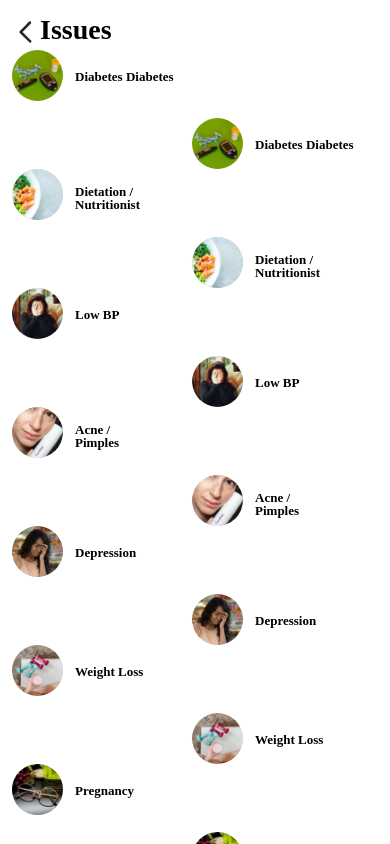
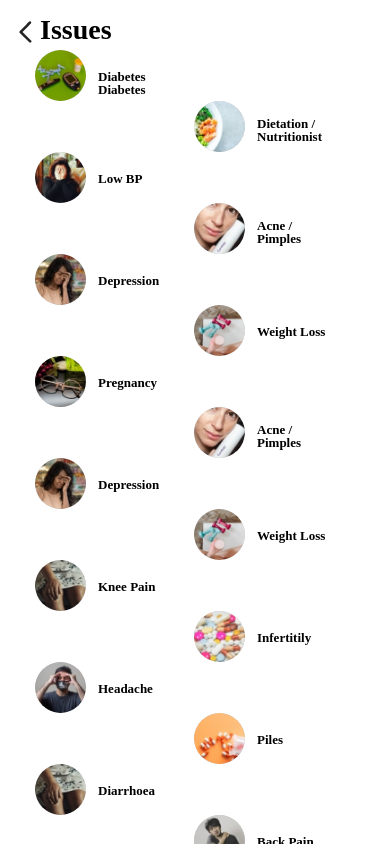
Before and after one commit to Sarveshwins/Patients-App, a React Native app: screen /Issues in a window 390 px wide. Shown: the top 844 px of the page. Built offline with nearby package versions, Linux system fonts and the light colour scheme.

Commit message:
few bug fixed

```diff
--- a/components/SearchComponents/Components/TrendingSpecialist.js
+++ b/components/SearchComponents/Components/TrendingSpecialist.js
@@ -117,7 +117,7 @@
       <ScrollView horizontal={true} showsHorizontalScrollIndicator={false}>
         <View style={styles.ImagesContainer}>
           <View style={styles.ImagesRow}>
-            {leftSideSpecialityData.map((speciality, index) => (
+            {/* {leftSideSpecialityData.map((speciality, index) => (
               <View key={index} style={styles.ImageView}>
                 <Image style={styles.TrendingImage} source={Medicines} />
                 <View style={styles.ImageTextView}>
@@ -127,7 +127,13 @@
                   )}
                 </View>
               </View>
-            ))}
+            ))} */}
+            <FlatList
+              data={leftSideSpecialityData}
+              renderItem={renderSpecialityItem}
+              keyExtractor={(item, index) => index.toString()}
+              horizontal
+            />
           </View>
           <View style={styles.ImagesRow2}>
             <FlatList
--- a/components/SearchComponents/Screens/Issues.js
+++ b/components/SearchComponents/Screens/Issues.js
@@ -30,13 +30,13 @@
     navigation.navigate('MainContainer', {screen: 'SearchHome'});
   }
 
-  const renderLeftItem = ({item}) => (
+  const renderLeftItem = ({item, index}) => (
     <View
       style={{
         flex: 1,
         flexDirection: 'row',
-
-        marginLeft: 8,
+        justifyContent: index % 2 == 0 ? 'flex-start' : 'flex-end',
+        paddingHorizontal: wp(8),
       }}>
       <View style={styles.DoctorCard} key={item.id}>
         <Image style={styles.DoctorImage} source={item.image} />
@@ -51,7 +51,7 @@
           )}
         </View>
       </View>
-      <View style={styles.DoctorCard2} key={item.id}>
+      {/* <View style={styles.DoctorCard2} key={item.id}>
         <Image style={styles.DoctorImage} source={item.image} />
         <View
           style={{
@@ -71,7 +71,7 @@
             <Text style={styles.TextName}>{item.FirstName}</Text>
           )}
         </View>
-      </View>
+      </View> */}
     </View>
   );
 
@@ -82,6 +82,7 @@
       alignSelf: 'center',
       paddingHorizontal: wp(1),
       backgroundColor: isDarkMode ? '#000' : '#fff',
+      flex: 1,
     },
     ViewWrapper: {
       flexDirection: 'row',
@@ -117,11 +118,11 @@
     },
     DoctorCard: {
       flexDirection: 'row',
-      marginBottom: hp(8),
+      // marginBottom: hp(8),
     },
     DoctorCard2: {
       flexDirection: 'row',
-      marginTop: hp(8),
+      // marginTop: hp(8),
     },
     DoctorImage: {
       width: wp(13),
@@ -132,7 +133,7 @@
     },
     DoctorTextView: {
       marginLeft: wp(3.2),
-      width: wp(30),
+      width: wp(25),
       flexDirection: 'column',
       verticalAlign: 'middle',
 
--- a/components/SearchComponents/Screens/Specailist.js
+++ b/components/SearchComponents/Screens/Specailist.js
@@ -29,10 +29,16 @@
   function handleArrowClick() {
     navigation.navigate('MainContainer', {screen: 'SearchHome'});
   }
-  const renderLeftItem = ({item}) => (
-    <View style={{flex: 1, flexDirection: 'row'}}>
+  const renderLeftItem = ({item, index}) => (
+    <View
+      style={{
+        // flex: 1,
+        flexDirection: 'row',
+        justifyContent: index % 2 == 0 ? 'flex-start' : 'flex-end',
+        paddingHorizontal: wp(3),
+      }}>
       <View style={styles.DoctorCard} key={item.id}>
-        <Image style={styles.DoctorImage} source={item.image} />
+        <Image style={styles.DoctorImage} source={Medicines} />
         <View style={styles.DoctorTextView}>
           {item.FirstName && item.LastName ? (
             <>
@@ -44,8 +50,8 @@
           )}
         </View>
       </View>
-      <View style={styles.DoctorCard2} key={item.id}>
-        <Image style={styles.DoctorImage} source={item.image} />
+      {/* <View style={styles.DoctorCard2} key={item.id}>
+        <Image style={styles.DoctorImage} source={Medicines} />
         <View style={styles.DoctorTextView2}>
           {item.FirstName && item.LastName ? (
             <>
@@ -56,7 +62,7 @@
             <Text style={styles.TextName}>{item.FirstName}</Text>
           )}
         </View>
-      </View>
+      </View> */}
     </View>
   );
 
@@ -67,6 +73,7 @@
       alignSelf: 'center',
       paddingHorizontal: wp(1),
       backgroundColor: isDarkMode ? '#000' : '#fff',
+      flex: 1,
     },
     ViewWrapper: {
       flexDirection: 'row',
@@ -102,7 +109,8 @@
     },
     DoctorCard: {
       flexDirection: 'row',
-      marginBottom: hp(8),
+      // marginBottom: hp(8),
+      marginLeft: 20,
     },
     DoctorCard2: {
       flexDirection: 'row',
@@ -117,7 +125,7 @@
     },
     DoctorTextView: {
       marginLeft: wp(3.2),
-      width: wp(40),
+      width: wp(25),
       flexDirection: 'column',
       verticalAlign: 'middle',
       height: wp(13),
@@ -152,7 +160,7 @@
   });
 
   return (
-    <SafeAreaView style={{height: hp(100)}}>
+    <SafeAreaView style={{height: hp(100), backgroundColor: 'white'}}>
       <View style={styles.container}>
         <View style={styles.ViewWrapper}>
           <TouchableOpacity onPress={handleArrowClick}>
--- a/components/internal/meprofile/HaveSection.js
+++ b/components/internal/meprofile/HaveSection.js
@@ -169,7 +169,7 @@
 };
 const styles = StyleSheet.create({
   meContent: {
-    position: 'absolute',
+    // position: 'absolute',
     width: '100%',
   },
   scrollContent: {
@@ -208,7 +208,7 @@
     borderBottomColor: '#CC9B66',
     height: 30,
     width: 374,
-    top: 30,
+    // top: 30,
   },
 
   sectiontexts: {
--- a/components/internal/meprofile/meprofile.js
+++ b/components/internal/meprofile/meprofile.js
@@ -107,8 +107,8 @@
 
   const [defaultAnswersme, setDefaultAnswersme] = useState({
     7: ['Straight', 'Wavy', 'Curly'],
-    8: ['Rarely', 'Regularly', 'Daily'],
-    9: ['Male', 'Female'],
+    8: ['Male', 'Female'],
+    9: ['Rarely', 'Regularly', 'Daily'],
     10: [
       'Maharashtra',
       'Andhra Pradesh',
--- a/components/navigation/screens/eventComponents/EnterDetails.js
+++ b/components/navigation/screens/eventComponents/EnterDetails.js
@@ -13,6 +13,7 @@
 import {appColors} from '../../../../utils/Appcolors';
 import DatePicker from 'react-native-date-picker';
 import RNPickerSelect from 'react-native-picker-select';
+// import RNPickerSelect from 'react-native-picker-select/src/index.js';
 import ShakeComponent from '../../../ShakeComponent';
 
 const EnterDetails = ({onPress, onDone, forMyself}) => {
--- a/components/navigation/screens/events.js
+++ b/components/navigation/screens/events.js
@@ -94,9 +94,7 @@
         return <UserConfirmation onPress={e => setPageIndex(e)} />;
     }
   };
-  {
-    pageIndex;
-  }
+
   const renderRBSheet = (ref, height, content) => (
     <RBSheet
       ref={ref}
--- a/components/navigation/screens/settings.js
+++ b/components/navigation/screens/settings.js
@@ -1,12 +1,12 @@
-import { View, Text } from 'react-native'
-import React from 'react'
+import {View, Text} from 'react-native';
+import React from 'react';
 
-const settings = () => {
+const Settings = () => {
   return (
     <View>
       <Text>settings</Text>
     </View>
-  )
-}
+  );
+};
 
-export default settings
+export default Settings;
--- a/package.json
+++ b/package.json
@@ -39,6 +39,7 @@
     "react-native-keyboard-aware-scroll-view": "^0.9.5",
     "react-native-otp-inputs": "^7.4.0",
     "react-native-permissions": "^4.1.5",
+    "react-native-picker-select": "^9.1.3",
     "react-native-qrcode-scanner": "^1.5.5",
     "react-native-raw-bottom-sheet": "^3.0.0",
     "react-native-responsive-screen": "^1.4.2",
```
